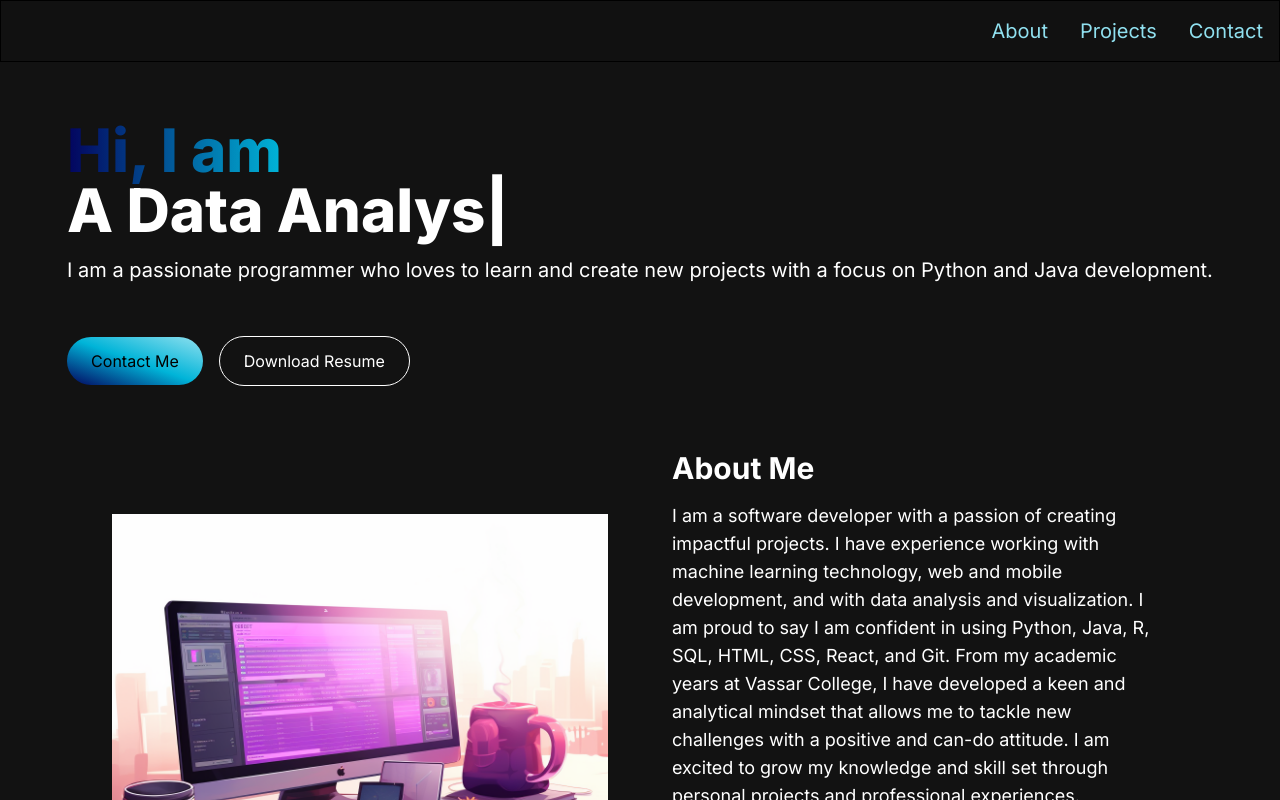
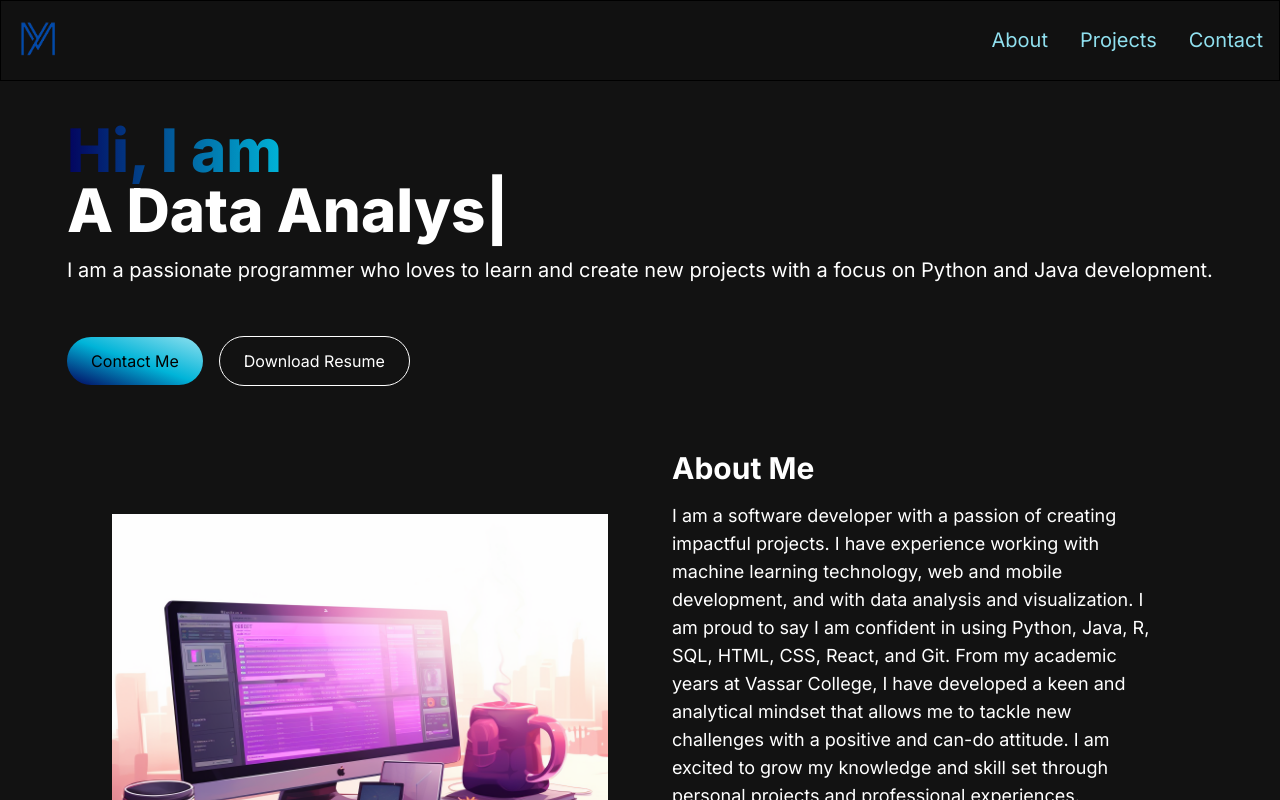
Before and after one commit to myang5128/Portfolio, a Next.js app: page / in a window 1280 px wide. Shown: the top 800 px of the page. Built offline with nearby package versions, Linux system fonts and the light colour scheme.

Commit message:
added logo, added scrolling functionality for logo

```diff
--- a/src/app/components/Footer.jsx
+++ b/src/app/components/Footer.jsx
@@ -1,14 +1,31 @@
+"use client";
 import React from 'react';
 import Link from "next/link";
 import Image from "next/image";
 import GithubIcon from "../../../public/github-icon.svg";
 import LinkedinIcon from "../../../public/linkedin-icon.svg";
+import Logo from "../../../public/images/logo.png";
 
 const Footer = () => {
+
+    const handleClick = (e) => {
+      e.preventDefault();
+      const target = document.querySelector(".hero");
+      if (target) {
+          window.scrollTo({
+              top: target,
+              behavior: 'smooth',
+          });
+        }
+    };
+
   return (
     <footer className="footer border border-t-gray-800 border-l-transparent border-r-transparent">
         <div className="container p-12 flex justify-between">
           <div className="socials flex flex-row gap-2">
+            <Link href=".about" target="_blank" onClick={handleClick}>
+                <Image src={Logo} width={50} height={50} alt="Logo Icon" />
+            </Link>
             <Link href="https://github.com/myang5128" target="_blank">
                 <Image src={GithubIcon} alt="Github Icon" />
             </Link>
--- a/src/app/components/HeroSection.jsx
+++ b/src/app/components/HeroSection.jsx
@@ -16,7 +16,7 @@ const HeroSection = () => {
     };
 
     return (
-        <section>
+        <section className="hero">
             <div className="place-self-center text-center sm:text-left">
                 <h1 className="text-white mb-4 text-2xl sm:text-5xl lg:text-6xl font-extrabold">
                     <span className="text-transparent bg-clip-text bg-gradient-to-r from-[#03045E] to-[#00B4D8] ">Hi, I am{" "}</span>
--- a/src/app/components/Navbar.jsx
+++ b/src/app/components/Navbar.jsx
@@ -1,9 +1,11 @@
 "use client";
 import Link from 'next/link';
+import Image from 'next/image';
 import React, { useState } from 'react';
 import NavLink from './NavLink';
 import {Bars3Icon, XMarkIcon} from "@heroicons/react/24/solid";
 import MenuOverlay from './MenuOverlay';
+import Logo from "../../../public/images/logo.png";
 
 
 const navLinks = [
@@ -21,12 +23,24 @@ const navLinks = [
     }
 ]
 
+const handleClick = (e) => {
+    e.preventDefault();
+    const target = document.querySelector(".hero");
+    if (target) {
+        window.scrollTo({
+            top: target,
+            behavior: 'smooth',
+        });
+    };
+};
+
 const Navbar = () => {
     const [navbarOpen, setNavbarOpen] = useState(false);
     return (
         <nav className="fixed mx-auto border border-black top-0 left-0 right-0 z-10 bg-[#121212] bg-opacity-95">
             <div className="flex container lg:py-4 flex-wrap items-center justify-between mx-auto px-4 py-2">
-                <Link href={"/"} className="text-xl md:text-5xl text-white font-semibold">
+                <Link href={".about"} className="text-xl md:text-5xl text-white font-semibold" onClick={handleClick}>
+                    <Image src={Logo} width={50} height={50} alt="logo" />
                 </Link>
                 <div className="mobile-menu block md:hidden">
                     {!navbarOpen ? (
```
Also changed, not shown: public/images/logo.png (added).
